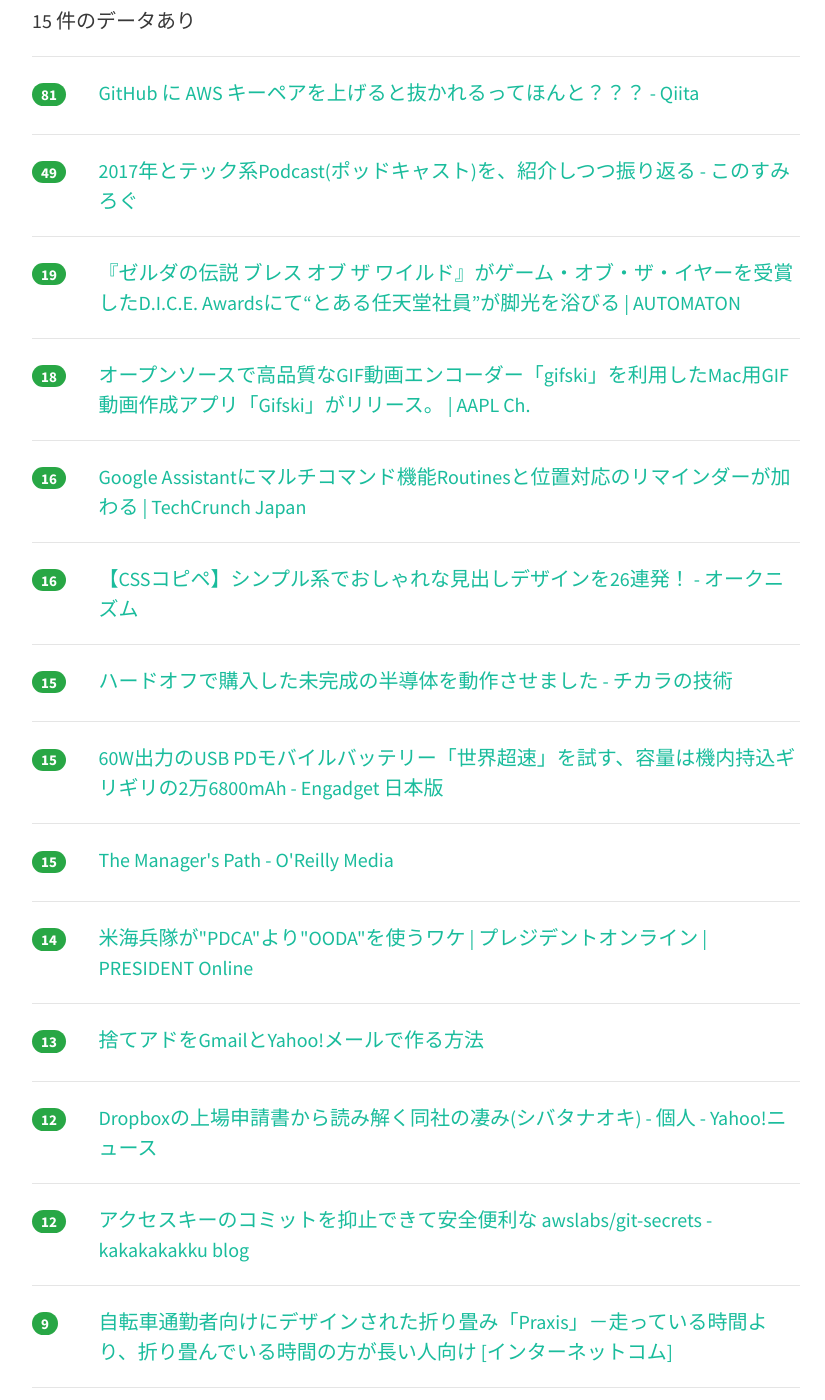
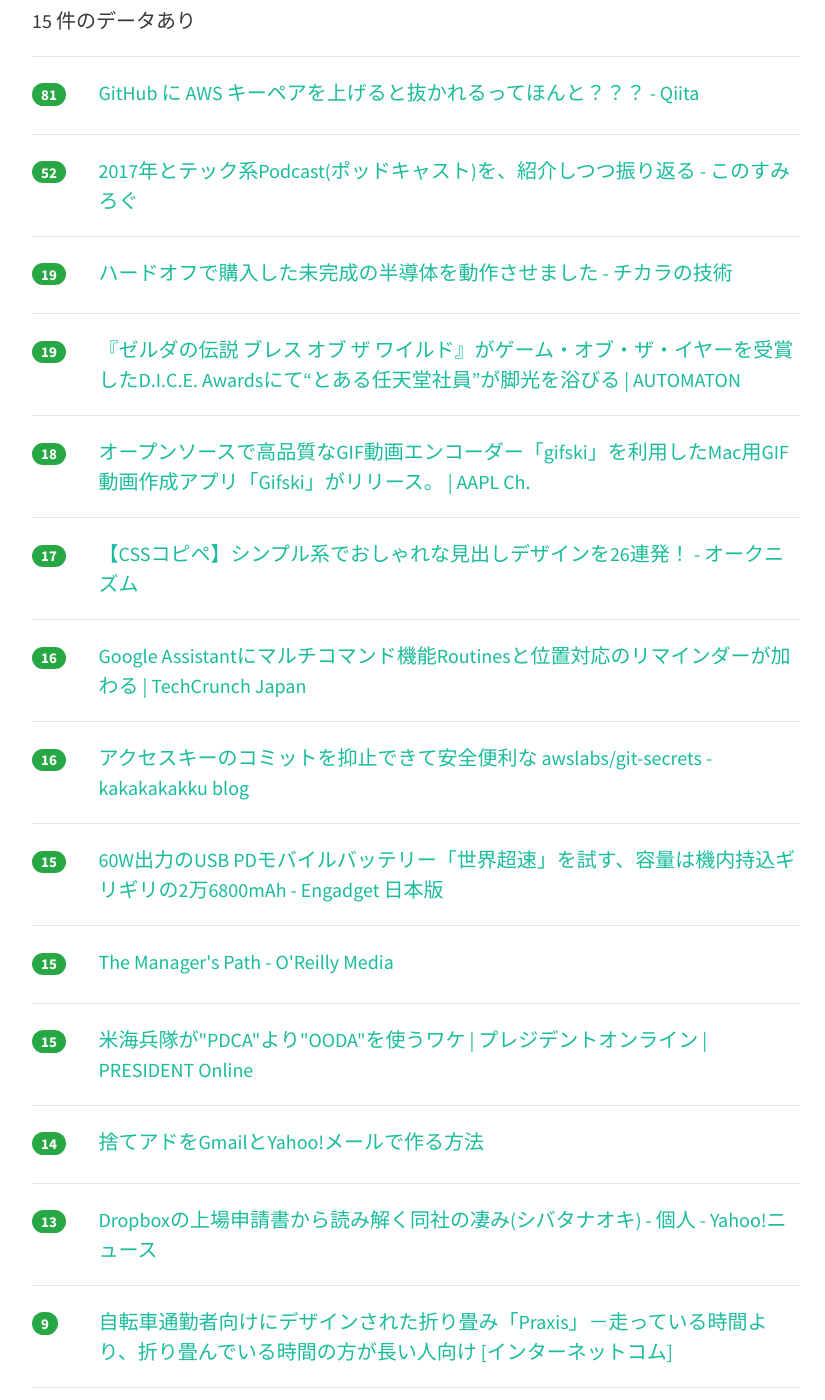
Before and after one commit to yatta47/hatena-matome-site, a Jekyll site: the page built from _posts/2018-02-25-hatena.md, in a window 1280 px wide and 1400 px high, scrolled down 317 px. Shown: the whole window, without its empty margins (224-1049 px from the left). Built offline with Jekyll 4.4.1, drawn with Linux system fonts in a browser that asks for light colours; nearby versions of some CDN libraries; part of the change alters nothing that is shown.

Commit message:
Updated 2018-02-25

```diff
--- a/_posts/2018-02-25-hatena.md
+++ b/_posts/2018-02-25-hatena.md
@@ -1,7 +1,7 @@
 ---
 layout: post
 title:  "2018-02-25 はてぶIT"
-date:   2018-02-25 05:02:03
+date:   2018-02-25 06:01:41
 tags: [it-hotentry]
 ---
 15 件のデータあり
@@ -12,8 +12,13 @@ tags: [it-hotentry]
 </div>
 <hr>
 <div class="row">
-<div class="col-1"><span class="badge badge-pill badge-success h2">49</span></div>
+<div class="col-1"><span class="badge badge-pill badge-success h2">52</span></div>
 <div class="col-11"><a href='http://www.konosumi.net/entry/2018/02/24/205322' target='_blank'>2017年とテック系Podcast(ポッドキャスト)を、紹介しつつ振り返る - このすみろぐ</a></div>
+</div>
+<hr>
+<div class="row">
+<div class="col-1"><span class="badge badge-pill badge-success h2">19</span></div>
+<div class="col-11"><a href='http://power-of-tech.hatenablog.com/entry/2018/02/20/212659' target='_blank'>ハードオフで購入した未完成の半導体を動作させました - チカラの技術</a></div>
 </div>
 <hr>
 <div class="row">
@@ -27,18 +32,18 @@ tags: [it-hotentry]
 </div>
 <hr>
 <div class="row">
+<div class="col-1"><span class="badge badge-pill badge-success h2">17</span></div>
+<div class="col-11"><a href='http://www.okuni.me/entry/simple-h2-design' target='_blank'>【CSSコピペ】シンプル系でおしゃれな見出しデザインを26連発！ - オークニズム</a></div>
+</div>
+<hr>
+<div class="row">
 <div class="col-1"><span class="badge badge-pill badge-success h2">16</span></div>
 <div class="col-11"><a href='http://jp.techcrunch.com/2018/02/24/2018-02-23-google-assistant-is-adding-routines-and-location-based-reminders/' target='_blank'>Google Assistantにマルチコマンド機能Routinesと位置対応のリマインダーが加わる | TechCrunch Japan</a></div>
 </div>
 <hr>
 <div class="row">
 <div class="col-1"><span class="badge badge-pill badge-success h2">16</span></div>
-<div class="col-11"><a href='http://www.okuni.me/entry/simple-h2-design' target='_blank'>【CSSコピペ】シンプル系でおしゃれな見出しデザインを26連発！ - オークニズム</a></div>
-</div>
-<hr>
-<div class="row">
-<div class="col-1"><span class="badge badge-pill badge-success h2">15</span></div>
-<div class="col-11"><a href='http://power-of-tech.hatenablog.com/entry/2018/02/20/212659' target='_blank'>ハードオフで購入した未完成の半導体を動作させました - チカラの技術</a></div>
+<div class="col-11"><a href='http://kakakakakku.hatenablog.com/entry/2017/02/06/100706' target='_blank'>アクセスキーのコミットを抑止できて安全便利な awslabs/git-secrets - kakakakakku blog</a></div>
 </div>
 <hr>
 <div class="row">
@@ -52,23 +57,18 @@ tags: [it-hotentry]
 </div>
 <hr>
 <div class="row">
-<div class="col-1"><span class="badge badge-pill badge-success h2">14</span></div>
+<div class="col-1"><span class="badge badge-pill badge-success h2">15</span></div>
 <div class="col-11"><a href='http://president.jp/articles/-/24000?page=3' target='_blank'>米海兵隊が"PDCA"より"OODA"を使うワケ | プレジデントオンライン | PRESIDENT Online</a></div>
 </div>
 <hr>
 <div class="row">
-<div class="col-1"><span class="badge badge-pill badge-success h2">13</span></div>
+<div class="col-1"><span class="badge badge-pill badge-success h2">14</span></div>
 <div class="col-11"><a href='https://radiolife.com/internet/22095/' target='_blank'>捨てアドをGmailとYahoo!メールで作る方法</a></div>
 </div>
 <hr>
 <div class="row">
-<div class="col-1"><span class="badge badge-pill badge-success h2">12</span></div>
+<div class="col-1"><span class="badge badge-pill badge-success h2">13</span></div>
 <div class="col-11"><a href='https://news.yahoo.co.jp/byline/shibatanaoki/20180224-00081976/' target='_blank'>Dropboxの上場申請書から読み解く同社の凄み(シバタナオキ) - 個人 - Yahoo!ニュース</a></div>
-</div>
-<hr>
-<div class="row">
-<div class="col-1"><span class="badge badge-pill badge-success h2">12</span></div>
-<div class="col-11"><a href='http://kakakakakku.hatenablog.com/entry/2017/02/06/100706' target='_blank'>アクセスキーのコミットを抑止できて安全便利な awslabs/git-secrets - kakakakakku blog</a></div>
 </div>
 <hr>
 <div class="row">
```
